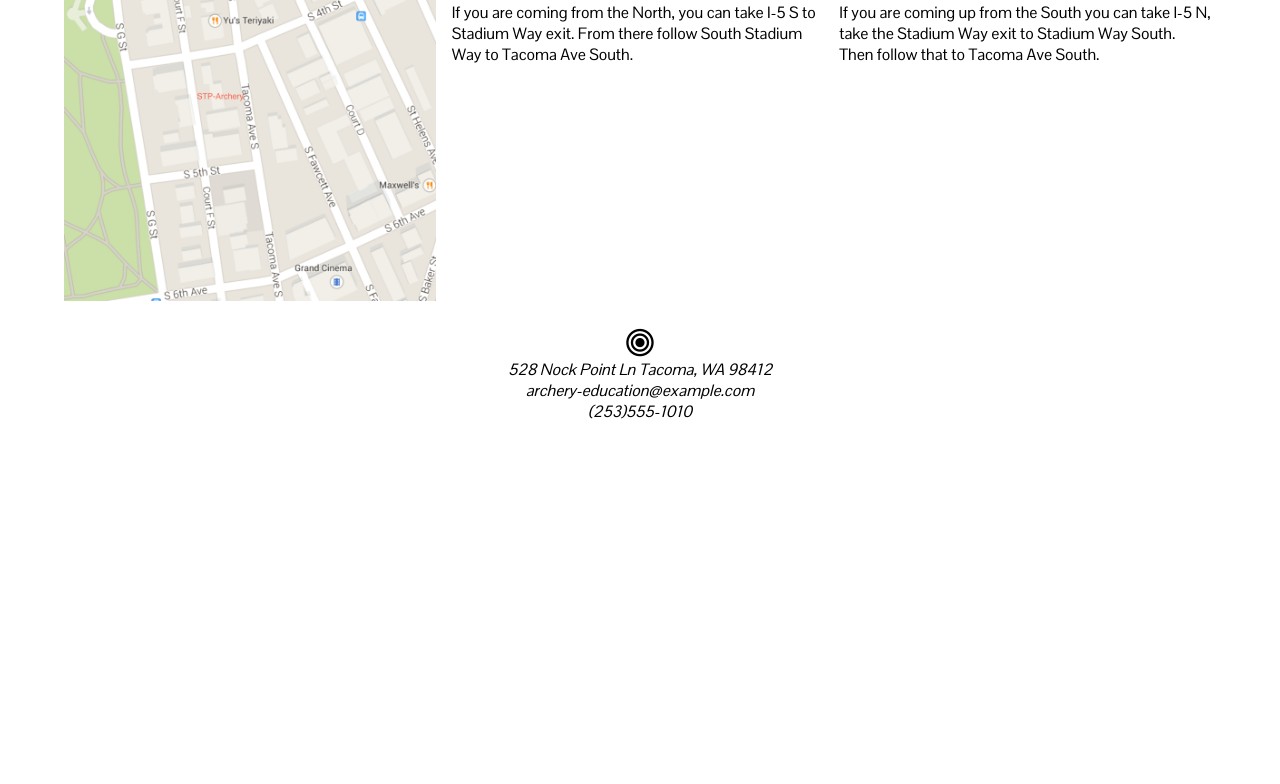
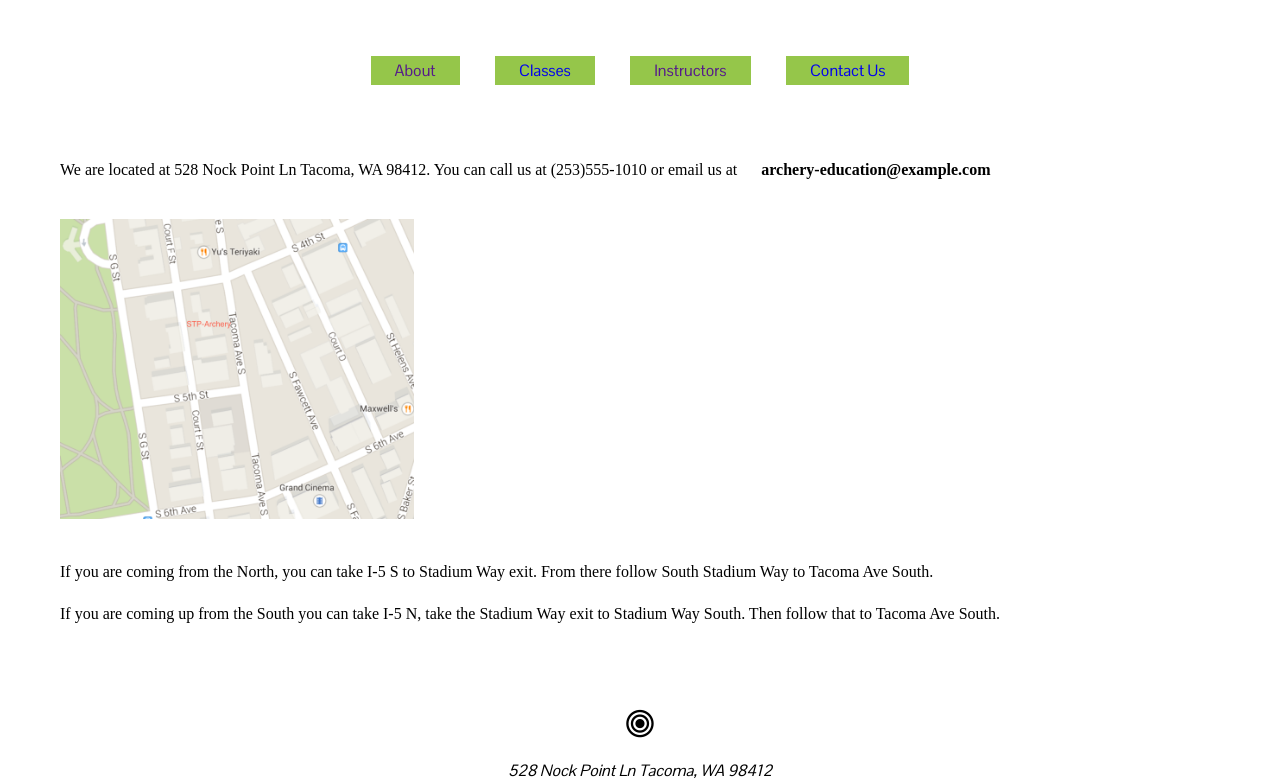
Before and after one commit to Tafby/stp-archery, a plain HTML site: page contact-us.html in a window 1280 px wide. Shown: the part 200-984 px from the top of the page. Before the commit the page ends 800 px from the top, so only its background shows below. Drawn offline with Linux system fonts and the light colour scheme.

Commit message:
fixed styles

```diff
--- a/contact-us.html
+++ b/contact-us.html
@@ -8,10 +8,9 @@
   <link rel="stylesheet" href="styles/styles.css">
 </head>
 <body>
-  <div class="row">
   <header>
     <!--Logo and Nav-->
-    <img class="logo" src="images/logo.jpg" alt="logo">
+    <img class="logo" src="images/logo.jpg" height="100px" alt="logo">
     <nav>
       <ul>
         <li><a href="">About</a></li>
@@ -21,16 +20,12 @@
       </ul>
     </nav>
   </header>
-  </div>
-  <div class="row">
-    <!--Map(made it smaller for now), Directions, and Contact informtation-->
+    <!--Map, Directions, and Contact informtation-->
     <p>We are located at 528 Nock Point Ln Tacoma, WA 98412. You can call us at (253)555-1010 or email us at <b>archery-education@example.com</b></p>
-    <div class="span_1_of_3"><img class="map" src="images/map.png" alt="map of location"></div>
-    <div class="span_1_of_3"><p>If you are coming from the North, you can take I-5 S to Stadium Way exit. From there follow South Stadium Way to Tacoma Ave South.</p></div>
-    <div class="span_1_of_3"><p>If you are coming up from the South you can take I-5 N, take the Stadium Way exit to Stadium Way South. Then follow that to Tacoma Ave South.</p></div>
-  </div>
+    <img class="map" src="images/map.png" height="300px" alt="map of location">
+    <p>If you are coming from the North, you can take I-5 S to Stadium Way exit. From there follow South Stadium Way to Tacoma Ave South.</p>
+    <p>If you are coming up from the South you can take I-5 N, take the Stadium Way exit to Stadium Way South. Then follow that to Tacoma Ave South.</p>
 
-  <div class="row">
     <footer>
     <!--Contact Information-->
     <address>
@@ -39,6 +34,5 @@
       <br>archery-education@example.com
       <br>(253)555-1010</address>
     </footer>
-  </div>
 </body>
 </html>
--- a/styles/styles.css
+++ b/styles/styles.css
@@ -1,81 +1,24 @@
-body {font-family: 'Pontano Sans', sans-serif;
-margin: 0;}
+* {margin: 1rem;
+   padding: 0.25rem;}
 
-.classes {margin: 1rem;
-   padding: .50rem;}
+li {font-family: 'Pontano Sans', sans-serif;
+   display: inline-block;
+   background-color: #95C64A;
+   text-align: center;}
 
 
-li { display: inline-block;
-  background-color: #95C64A;
-  padding: 1rem;
-  margin: 1.5rem;}
 
-a { text-decoration: none;}
-
-ul { text-align: center;}
+h3 {font-size: 18pt;}
+h4 {font-size: 14pt;}
 
 article, h1 {font-family: 'Pontano Sans', sans-serif;}
 
-h3 {font-size: 18pt;}
+a {text-decoration: none;
+  font-family: 'Pontano Sans', sans-serif;}
 
-h4 {font-size: 14pt;}
+ul {text-align: center;
+   padding: 0rem;
+   font-family: 'Pontano Sans', sans-serif;}
 
-.map { width: 100%}
-
-
-footer { text-align:center;}
-
-
-.logo { float:left;
-  height: 6rem;}
-
-.row { width: 90%;
-  margin: auto;
-  padding: 0;}
-
-
-
-div.row:after { content: "";
-  display: table;
-  clear: both;}
-
-div[class^='span'] {
-  float: left;
-  padding-right: 1rem;
-  margin: 0;}
-
-div[class^='span']:last-child {
-  padding-right: 0;}
-
-/*  GRID OF THREE   ============================================================================= */
-
-
-.span_3_of_3 {
-	width: 100%;}
-
-.span_2_of_3 {
-	width: 66.13%;}
-
-.span_1_of_3 {
-	width: 32.26%;}
-
-
-
-/*  GO FULL WIDTH AT LESS THAN 480 PIXELS */
-
-@media only screen and (max-width: 480px) {
-	.span_3_of_3 {
-		width: 100%;}
-
-	.span_2_of_3 {
-		width: 100%;}
-
-	.span_1_of_3 {
-		width: 100%;}
-}
-
-
-
-:after {content: ""; display: table;
-  clear: both;}
-/* clearfix hack to keep parent from collapsing when all children float*/
+footer {text-align:center;
+       font-family: 'Pontano Sans', sans-serif;}
```
Also changed, not shown: classes.html (+1 -1 lines).
